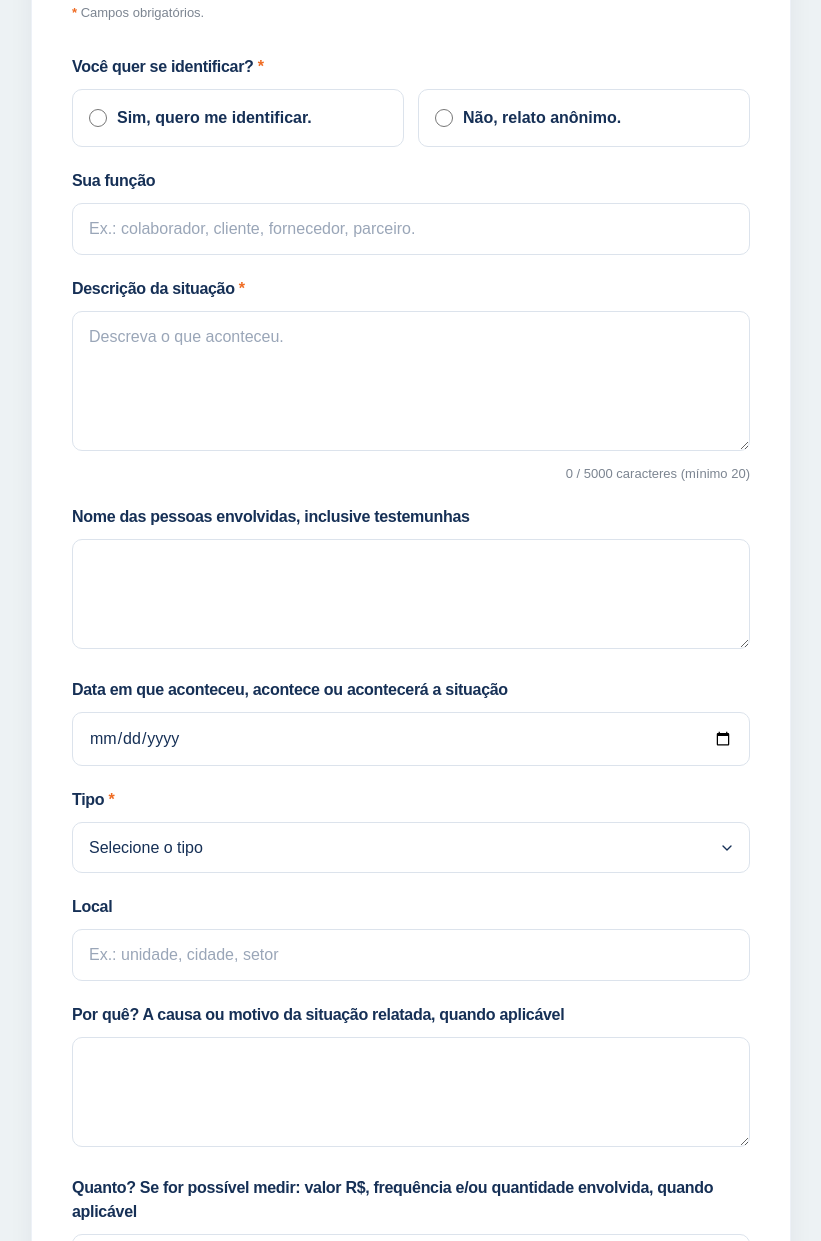
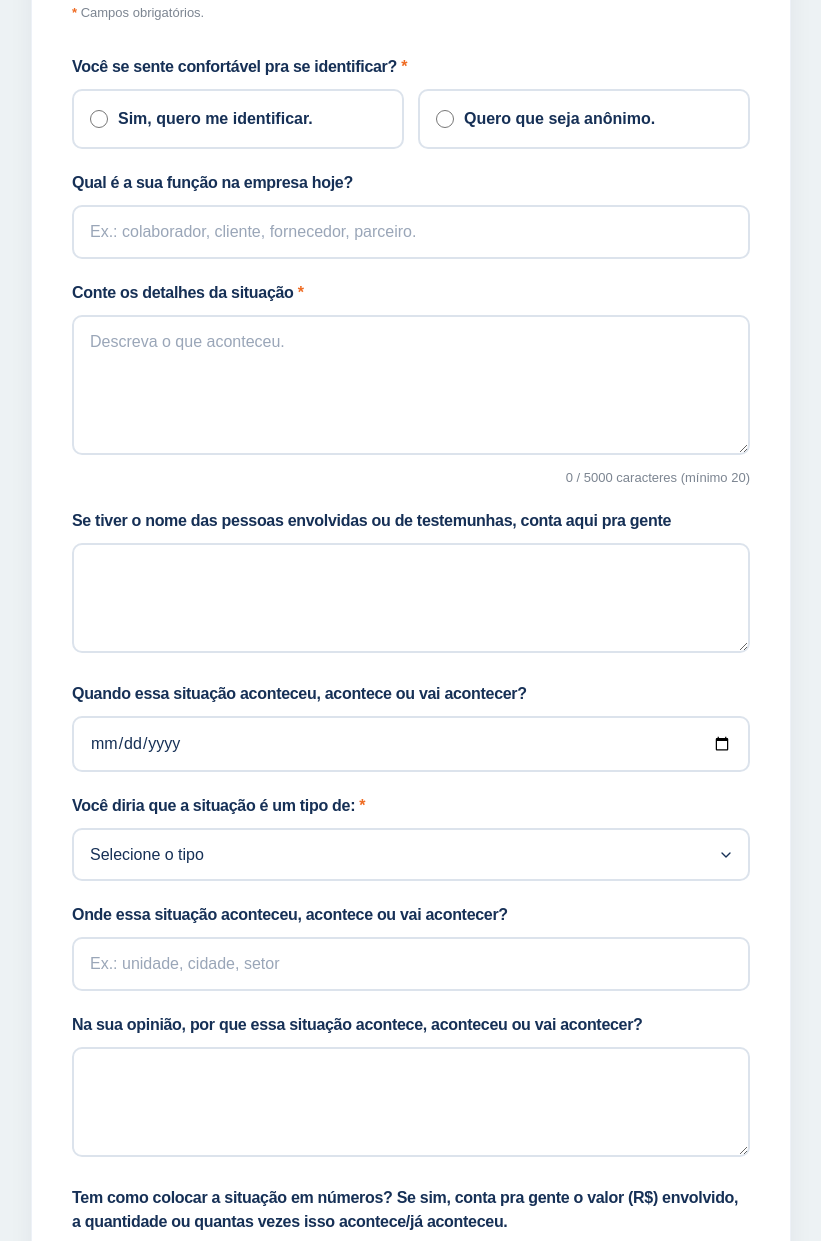
Before and after one commit to cleiltoncrefaz/formulario-canal-aberto, a plain HTML site: page index.html in a window 1280 px wide. Shown: the part 122-1363 px from the top of the page, without its empty margins (229-1050 px from the left). Drawn offline with Linux system fonts and the light colour scheme; a web font is replaced by a local one.

Commit message:
Update index.html

```diff
--- a/index.html
+++ b/index.html
@@ -108,7 +108,7 @@
       align-items: center;
       gap: 10px;
       padding: 16px;
-      border: 1.5px solid #dce3ec;
+      border: 2px solid #dce3ec;
       border-radius: 10px;
       cursor: pointer;
       font-size: 16px;
@@ -174,7 +174,7 @@
       font-family: inherit;
       color: var(--azul-crefaz);
       background-color: #ffffff;
-      border: 1.5px solid var(--cinza-borda);
+      border: 2px solid var(--cinza-borda);
       border-radius: 10px;
       outline: none;
       transition: border-color 0.2s ease, box-shadow 0.2s ease;
@@ -264,7 +264,7 @@
       justify-content: space-between;
       padding: 12px 16px;
       background-color: #f8fafd;
-      border: 1.5px solid var(--cinza-borda);
+      border: 2px solid var(--cinza-borda);
       border-radius: 10px;
       margin-top: 10px;
       font-size: 14px;
@@ -518,7 +518,7 @@
 
           <!-- 1. Identificação -->
           <div class="form-group">
-            <label class="form-label">Você quer se identificar? <span class="req">*</span></label>
+            <label class="form-label">Você se sente confortável pra se identificar? <span class="req">*</span></label>
             <div class="radio-grid">
               <label class="radio-card" id="cardSim">
                 <input type="radio" name="identificacao" value="sim">
@@ -526,14 +526,14 @@
               </label>
               <label class="radio-card" id="cardNao">
                 <input type="radio" name="identificacao" value="nao">
-                <span>Não, relato anônimo.</span>
+                <span>Quero que seja anônimo.</span>
               </label>
             </div>
             <p id="errIdentificacao" class="error-msg">Informe se deseja se identificar.</p>
 
             <!-- Aviso se Anônimo -->
             <div id="anonNotice" class="anon-notice">
-              Seu relato será anônimo. Evite incluir na descrição ou nos anexos informações que permitam identificá-lo.
+              Fique à vontade o seu relato vai ser anônimo. Por isso, não coloque seu nome nem outras informações que possam te identificar nas respostas enviadas.
             </div>
 
             <!-- Campos se Identificado -->
@@ -564,14 +564,14 @@
 
           <!-- 2. Sua função -->
           <div class="form-group">
-            <label class="form-label" for="funcao">Sua função</label>
+            <label class="form-label" for="funcao">Qual é a sua função na empresa hoje?</label>
             <input type="text" id="funcao" name="funcao" class="form-control"
               placeholder="Ex.: colaborador, cliente, fornecedor, parceiro.">
           </div>
 
           <!-- 3. Descrição da situação -->
           <div class="form-group">
-            <label class="form-label" for="descricao">Descrição da situação <span class="req">*</span></label>
+            <label class="form-label" for="descricao">Conte os detalhes da situação <span class="req">*</span></label>
             <textarea id="descricao" name="descricao" class="form-control" maxlength="5000"
               placeholder="Descreva o que aconteceu."></textarea>
             <div style="display: flex; justify-content: space-between; align-items: flex-start;">
@@ -583,20 +583,19 @@
 
           <!-- 4. Nome das pessoas envolvidas -->
           <div class="form-group">
-            <label class="form-label" for="envolvidos">Nome das pessoas envolvidas, inclusive testemunhas</label>
+            <label class="form-label" for="envolvidos">Se tiver o nome das pessoas envolvidas ou de testemunhas, conta aqui pra gente</label>
             <textarea id="envolvidos" name="envolvidos" class="form-control"></textarea>
           </div>
 
           <!-- 5. Data da situação -->
           <div class="form-group">
-            <label class="form-label" for="dataSituacao">Data em que aconteceu, acontece ou acontecerá a
-              situação</label>
+            <label class="form-label" for="dataSituacao">Quando essa situação aconteceu, acontece ou vai acontecer?</label>
             <input type="date" id="dataSituacao" name="dataSituacao" class="form-control">
           </div>
 
           <!-- 6. Tipo -->
           <div class="form-group">
-            <label class="form-label" for="tipo">Tipo <span class="req">*</span></label>
+            <label class="form-label" for="tipo">Você diria que a situação é um tipo de: <span class="req">*</span></label>
             <select id="tipo" name="tipo" class="form-control">
               <option value="">Selecione o tipo</option>
               <option value="Assédio Moral">Assédio Moral</option>
@@ -616,33 +615,31 @@
 
           <!-- 7. Local -->
           <div class="form-group">
-            <label class="form-label" for="local">Local</label>
+            <label class="form-label" for="local">Onde essa situação aconteceu, acontece ou vai acontecer?</label>
             <input type="text" id="local" name="local" class="form-control" placeholder="Ex.: unidade, cidade, setor">
           </div>
 
           <!-- 8. Por quê? -->
           <div class="form-group">
-            <label class="form-label" for="porque">Por quê? A causa ou motivo da situação relatada, quando
-              aplicável</label>
+            <label class="form-label" for="porque">Na sua opinião, por que essa situação acontece, aconteceu ou vai acontecer?</label>
             <textarea id="porque" name="porque" class="form-control"></textarea>
           </div>
 
           <!-- 9. Quanto? -->
           <div class="form-group">
-            <label class="form-label" for="quanto">Quanto? Se for possível medir: valor R$, frequência e/ou quantidade
-              envolvida, quando aplicável</label>
+            <label class="form-label" for="quanto">Tem como colocar a situação em números? Se sim, conta pra gente o valor (R$) envolvido, a quantidade ou quantas vezes isso acontece/já aconteceu.</label>
             <textarea id="quanto" name="quanto" class="form-control"></textarea>
           </div>
 
           <!-- 10. Provas -->
           <div class="form-group">
-            <label class="form-label" for="provas">Provas. Se elas existem e onde podem ser encontradas</label>
+            <label class="form-label" for="provas">Você sabe se existe alguma prova da situação e onde a gente consegue encontrar essas informações?</label>
             <textarea id="provas" name="provas" class="form-control"></textarea>
           </div>
 
           <!-- 11. Anexo (ZIP) -->
           <div class="form-group">
-            <label class="form-label">Anexo (ZIP)</label>
+            <label class="form-label">Se tiver arquivos relacionados (imagens, prints ou documentos), envie pra gente em uma pasta ZIP.</label>
             <input type="file" id="anexoZip" name="anexoZip" accept=".zip,application/zip,application/x-zip-compressed"
               style="display: none;">
 
@@ -656,7 +653,7 @@
                 </svg>
               </div>
               <p class="upload-title">Selecionar arquivo .zip</p>
-              <p class="upload-hint">Opcional. Apenas 1 arquivo .zip, até 10 MB. Para vários documentos, compacte-os num
+              <p class="upload-hint">Apenas 1 arquivo .zip, até 10 MB. Para vários documentos, compacte-os num
                 único ZIP.</p>
             </div>
 
```
